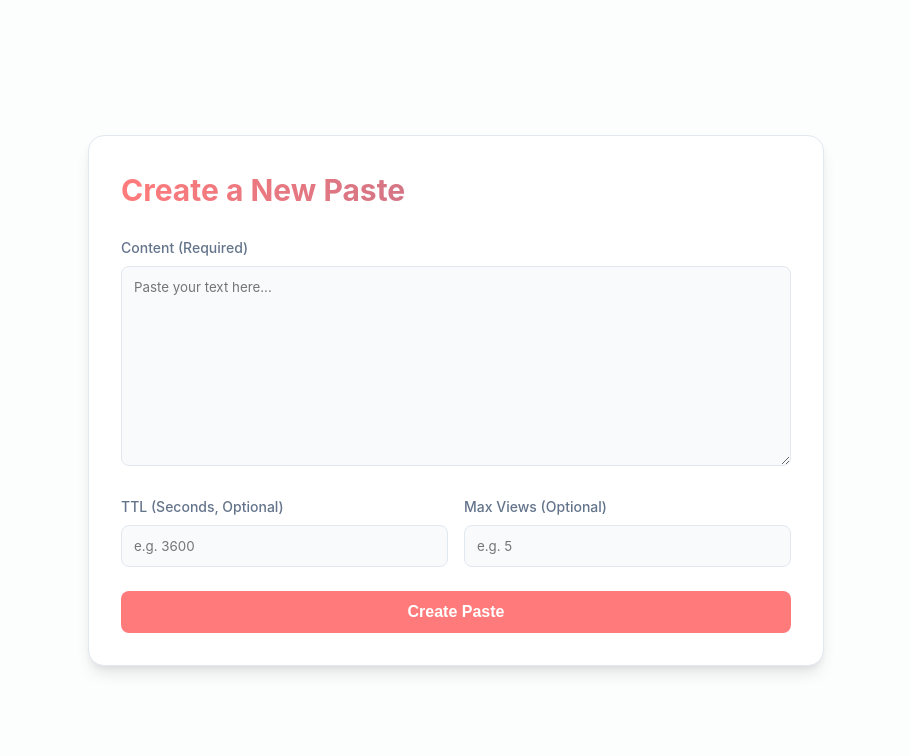
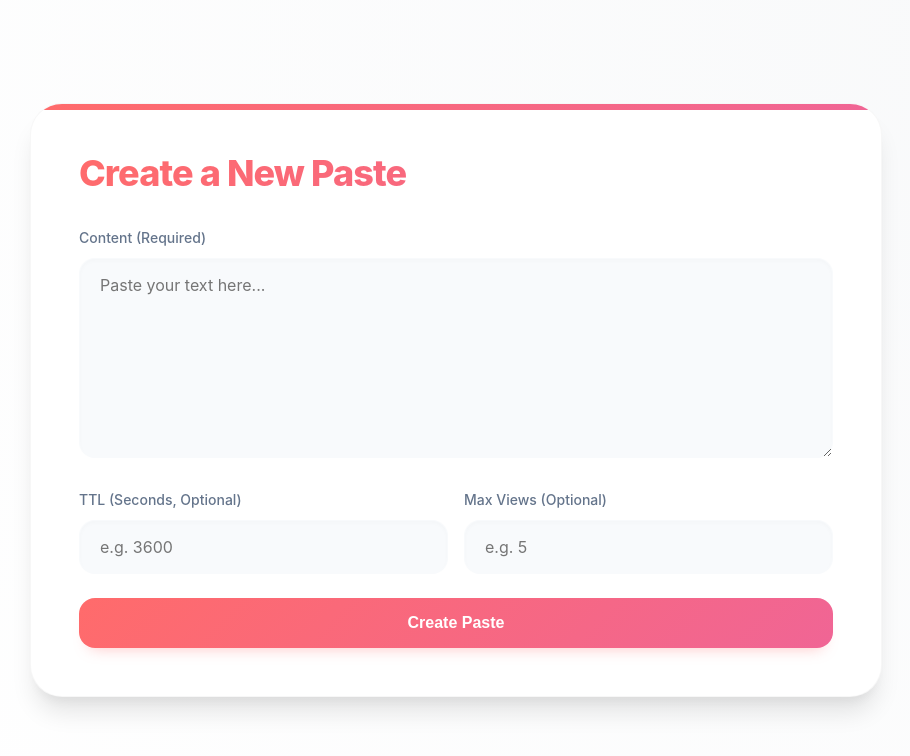
Before and after one commit to mohanracharla46/Pastein, a Next.js app: page / in a window 1280 px wide. Shown: the top 756 px of the page, without its empty margins (184-1094 px from the left). Built offline with nearby package versions, Linux system fonts and the light colour scheme.

Commit message:
UI Overhaul: Premium aesthetics, better typography, and smooth animations

```diff
--- a/app/globals.css
+++ b/app/globals.css
@@ -1,18 +1,22 @@
 :root {
-  --background: #fcfdfd;
-  --foreground: #1a222e;
-  --primary: #ff7b7b;
-  --primary-hover: #fa6666;
-  --secondary: #755e81;
-  --secondary-hover: #5e4a68;
+  --background: #fdfefe;
+  --foreground: #0f172a;
+  --primary: #ff6b6b;
+  --primary-hover: #fa5252;
+  --secondary: #f1f5f9;
+  --secondary-hover: #e2e8f0;
   --card-bg: #ffffff;
-  --border: #e2e8f0;
+  --border: #f1f5f9;
   --input-bg: #f8fafc;
-  --error: #ef4444;
-  --success: #10b981;
+  --error: #ff5252;
+  --success: #20c997;
+  --text-primary: #1e293b;
   --text-muted: #64748b;
-  --accent-rose: #cc7487;
-  --accent-blue: #3e6484;
+  --accent-rose: #f06595;
+  --accent-blue: #339af0;
+  --shadow-sm: 0 1px 3px 0 rgba(0, 0, 0, 0.1), 0 1px 2px 0 rgba(0, 0, 0, 0.06);
+  --shadow-md: 0 4px 6px -1px rgba(0, 0, 0, 0.1), 0 2px 4px -1px rgba(0, 0, 0, 0.06);
+  --shadow-lg: 0 20px 25px -5px rgba(0, 0, 0, 0.1), 0 10px 10px -5px rgba(0, 0, 0, 0.04);
 }
 
 * {
@@ -22,29 +26,41 @@
 }
 
 body {
-  background: var(--background);
+  background: radial-gradient(circle at top right, #f8f9fa, #ffffff);
   color: var(--foreground);
-  font-family: 'Inter', -apple-system, BlinkMacSystemFont, 'Segoe UI', Roboto, Oxygen, Ubuntu, Cantarell, 'Open Sans', 'Helvetica Neue', sans-serif;
-  line-height: 1.5;
+  font-family: 'Outfit', 'Inter', -apple-system, sans-serif;
+  line-height: 1.6;
   display: flex;
   justify-content: center;
   align-items: center;
   min-height: 100vh;
+  -webkit-font-smoothing: antialiased;
 }
 
 .container {
   width: 100%;
-  max-width: 800px;
-  padding: 2rem;
+  max-width: 900px;
+  padding: 3rem 1.5rem;
 }
 
 .paste-card {
   background: var(--card-bg);
-  border: 1px solid var(--border);
-  border-radius: 1rem;
-  padding: 2rem;
-  box-shadow: 0 10px 15px -3px rgba(0, 0, 0, 0.1), 0 4px 6px -2px rgba(0, 0, 0, 0.05);
-  animation: fadeIn 0.5s ease-out;
+  border: 1px solid rgba(0, 0, 0, 0.03);
+  border-radius: 2rem;
+  padding: 3rem;
+  box-shadow: var(--shadow-lg);
+  position: relative;
+  overflow: hidden;
+}
+
+.paste-card::before {
+  content: '';
+  position: absolute;
+  top: 0;
+  left: 0;
+  right: 0;
+  height: 6px;
+  background: linear-gradient(to right, var(--primary), var(--accent-rose));
 }
 
 @keyframes fadeIn {
@@ -60,13 +76,15 @@ body {
 }
 
 h1 {
-  font-size: 1.875rem;
-  font-weight: 700;
-  margin-bottom: 1.5rem;
-  background: linear-gradient(to right, var(--primary), var(--accent-rose), var(--secondary));
+  font-size: 2.25rem;
+  font-weight: 800;
+  letter-spacing: -0.025em;
+  margin-bottom: 2rem;
+  background: linear-gradient(135deg, var(--primary), var(--accent-rose));
   -webkit-background-clip: text;
   background-clip: text;
   -webkit-text-fill-color: transparent;
+  line-height: 1.2;
 }
 
 .form-group {
@@ -85,20 +103,22 @@ textarea,
 input {
   width: 100%;
   background: var(--input-bg);
-  border: 1px solid var(--border);
-  border-radius: 0.5rem;
-  padding: 0.75rem;
+  border: 1px solid transparent;
+  border-radius: 1rem;
+  padding: 1rem 1.25rem;
   color: var(--foreground);
   font-family: inherit;
-  transition: all 0.2s cubic-bezier(0.4, 0, 0.2, 1);
+  font-size: 1rem;
+  transition: all 0.25s cubic-bezier(0.4, 0, 0.2, 1);
+  box-shadow: inset 0 2px 4px 0 rgba(0, 0, 0, 0.02);
 }
 
 textarea:focus,
 input:focus {
   outline: none;
+  background: #fff;
   border-color: var(--primary);
-  box-shadow: 0 0 0 2px rgba(255, 123, 123, 0.2);
-  background: var(--card-bg);
+  box-shadow: 0 0 0 4px rgba(255, 107, 107, 0.1), var(--shadow-sm);
 }
 
 textarea {
@@ -113,26 +133,30 @@ textarea {
 }
 
 .btn {
-  display: inline-block;
-  background: var(--primary);
+  display: inline-flex;
+  align-items: center;
+  justify-content: center;
+  background: linear-gradient(135deg, var(--primary), var(--accent-rose));
   color: white;
-  padding: 0.75rem 1.5rem;
-  border-radius: 0.5rem;
-  font-weight: 600;
+  padding: 1rem 2rem;
+  border-radius: 1rem;
+  font-weight: 700;
   text-align: center;
   border: none;
   cursor: pointer;
-  transition: background 0.2s, transform 0.1s;
+  transition: all 0.3s cubic-bezier(0.175, 0.885, 0.32, 1.275);
   width: 100%;
   font-size: 1rem;
+  box-shadow: 0 10px 15px -10px rgba(255, 107, 107, 0.4);
 }
 
 .btn:hover {
-  background: var(--primary-hover);
+  transform: translateY(-2px);
+  box-shadow: 0 20px 25px -12px rgba(255, 107, 107, 0.4);
 }
 
 .btn:active {
-  transform: scale(0.98);
+  transform: translateY(0);
 }
 
 .btn-secondary {
@@ -274,15 +298,18 @@ hr {
 }
 
 .paste-content pre {
-  background: var(--input-bg);
+  background: #f8fafc;
   color: var(--foreground);
-  padding: 1rem;
-  border-radius: 0.5rem;
+  padding: 1.5rem;
+  border-radius: 1.25rem;
   overflow-x: auto;
   white-space: pre-wrap;
   word-break: break-all;
-  font-family: 'Fira Code', 'Courier New', Courier, monospace;
-  border: 1px solid var(--border);
+  font-family: 'Fira Code', 'JetBrains Mono', monospace;
+  border: 1px solid rgba(0, 0, 0, 0.03);
+  font-size: 0.95rem;
+  line-height: 1.7;
+  box-shadow: inset 0 2px 4px 0 rgba(0, 0, 0, 0.02);
 }
 
 footer {
```
